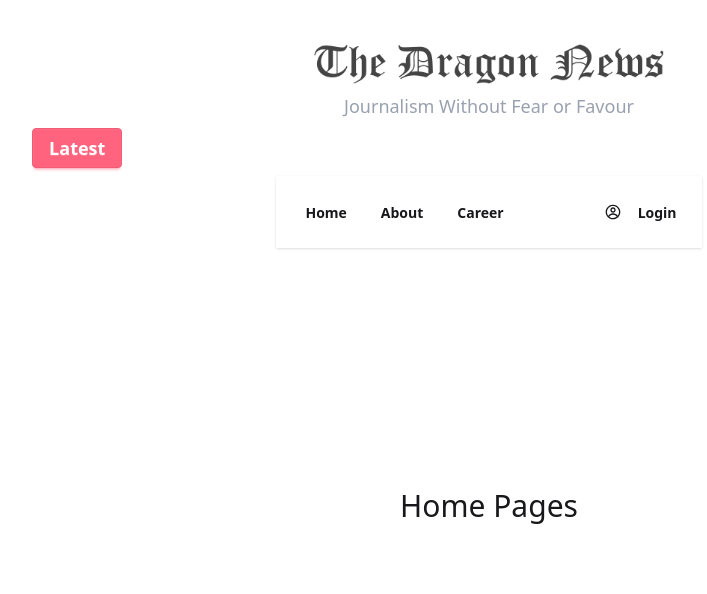
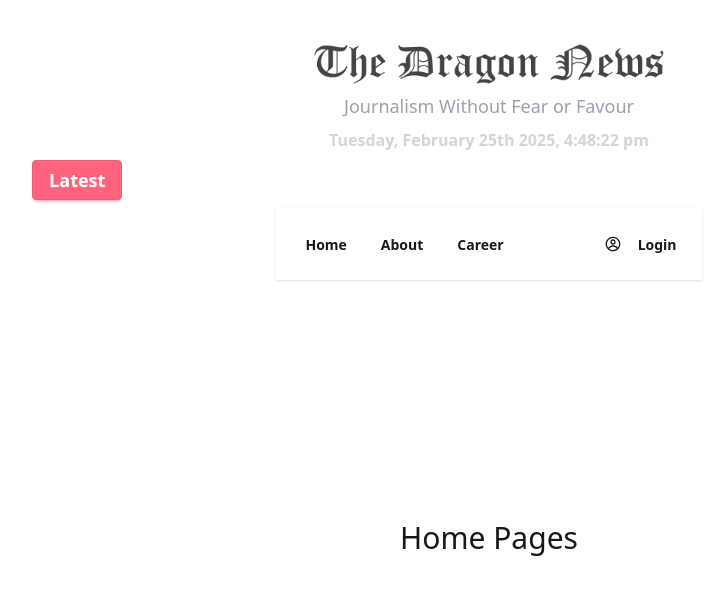
Before and after one commit to MdAsraful56/Dargon-News, a React (Vite) app: page / in a window 1280 px wide. Shown: the top 594 px of the page, without its empty margins (151-858 px from the left). Built offline with nearby package versions, Linux system fonts and the light colour scheme.

Commit message:
monent.js addIng time formate

```diff
--- a/package.json
+++ b/package.json
@@ -11,6 +11,7 @@
   },
   "dependencies": {
     "@tailwindcss/vite": "^4.0.8",
+    "moment": "^2.30.1",
     "react": "^19.0.0",
     "react-dom": "^19.0.0",
     "react-icons": "^5.5.0",
--- a/src/components/Header/Header.jsx
+++ b/src/components/Header/Header.jsx
@@ -1,3 +1,4 @@
+import moment from 'moment';
 import logo from '../../assets/logo.png';
 import Navbar from '../Navbar/Navbar';
 
@@ -8,10 +9,16 @@ const Header = () => {
             <header className='flex flex-col items-center justify-center gap-2'>
                 <img className='w-[350px]' src={logo} alt="" />
                 <h4 className="text-lg text-gray-400">Journalism Without Fear or Favour</h4>
+                <p className="text-base font-semibold text-gray-300">
+                    {
+                        moment().format('dddd, MMMM Do YYYY, h:mm:ss a')
+                    }
+                </p>
                 <div className="flex flex-row items-center justify-center gap-2">
                     <button className="btn btn-error text-white text-lg">Latest</button>
                     <marquee className='text-lg'>Match Highlights: Germany vs Spain — as it happened ! Match Highlights: Germany vs Spain as...</marquee>
                 </div>
+
                 <Navbar />
             </header>
         </div>
```
Also changed, not shown: 1 other file (tests, documents, lock files or other folders).
